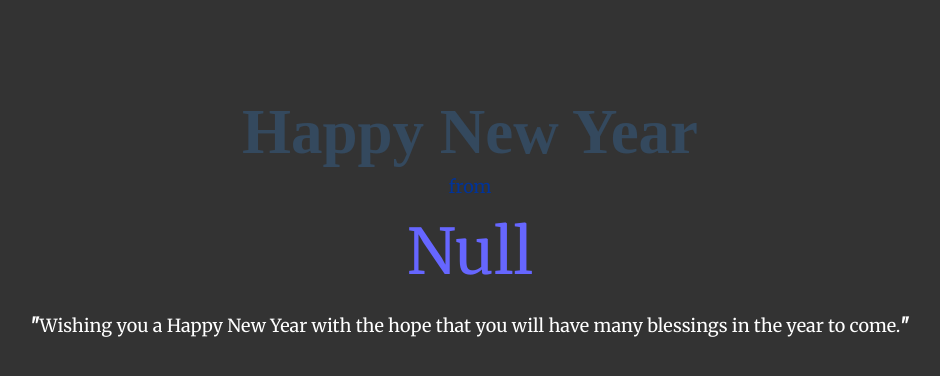
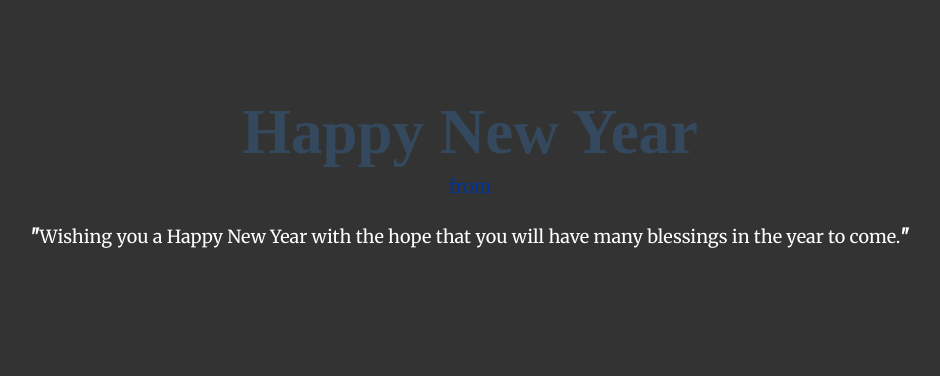
Before and after one commit to techytushar/new_year_wisher, a plain HTML site: page index.html in a window 1280 px wide. Shown: the whole page, without its empty margins (170-1110 px from the left). Drawn offline with nearby package versions, Linux system fonts and the light colour scheme.

Commit message:
changed null

```diff
--- a/index.html
+++ b/index.html
@@ -108,7 +108,7 @@
     name = name.replace(/[\[\]]/g, "\\$&");
     var regex = new RegExp("[?&]" + name + "(=([^&#]*)|&|#|$)"),
         results = regex.exec(url);
-    if (!results) return null;
+    if (!results) return '';
     if (!results[2]) return '';
     return decodeURIComponent(results[2].replace(/\+/g, " "));
 }
```
